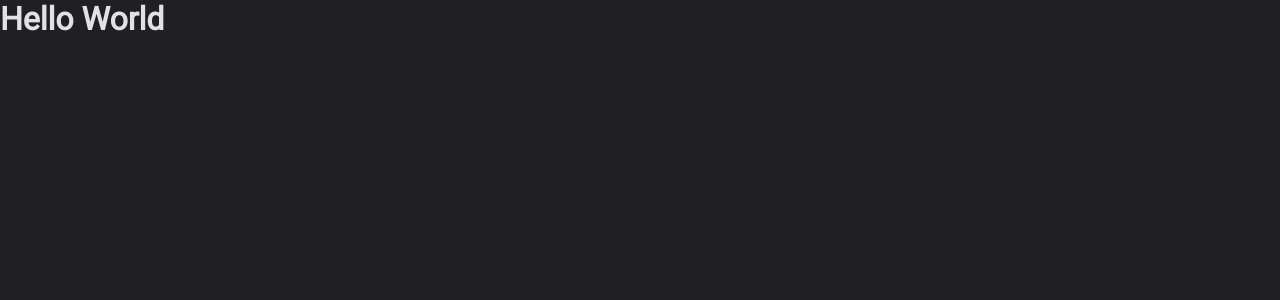
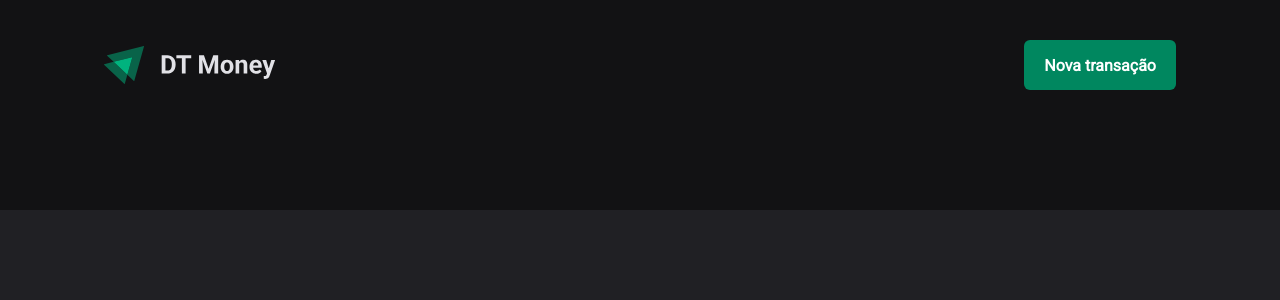
Before and after one commit to RobertodeOliveira/DT-Money, a React (Vite) app: page / in a window 1280 px wide. Shown: the top 300 px of the page. Built offline with nearby package versions, Linux system fonts and the light colour scheme.

Commit message:
feat: develop component Header

```diff
--- a/src/App.tsx
+++ b/src/App.tsx
@@ -1,15 +1,14 @@
 import { ThemeProvider } from "styled-components"
 import { defaultTheme } from "./styles/themes/default"
 import { GlobalStyle } from "./styles/global"
+import { Transactions } from "./pages/Transactions"
 
 export function App() {
   return (
     <>
       <ThemeProvider theme={defaultTheme}>
         <GlobalStyle />
-        <h1>
-          Hello World
-        </h1>
+        <Transactions />
       </ThemeProvider>
     </>
   )
--- /dev/null
+++ b/src/components/Header/index.tsx
@@ -0,0 +1,13 @@
+import * as S from './styles'
+import  logo  from '../../../public/logo.svg'
+
+export const Header = () => {
+  return (
+      <S.HeaderContainer>
+        <S.HeaderContent>
+          <img src={logo} alt="" />
+          <S.NewTranactionButton>Nova transação</S.NewTranactionButton>
+        </S.HeaderContent>
+      </S.HeaderContainer>
+  )
+}
--- /dev/null
+++ b/src/components/Header/styles.ts
@@ -0,0 +1,37 @@
+import styled, { css } from "styled-components";
+
+export const HeaderContainer = styled.header`
+  ${({theme}) => css`
+    background: ${theme["gray-900"]};
+    padding: 2.5rem 0 7.5rem;
+  `}
+`
+
+export const HeaderContent = styled.div`
+  width: 100%;
+  max-width: 1120px;
+  margin: 0 auto;
+  padding: 0 1.5rem;
+
+  display: flex;
+  justify-content: space-between;
+  align-items: center;
+`
+
+export const NewTranactionButton = styled.button`
+${({theme}) => css`
+  height: 50px;
+  border: 0;
+  background: ${theme["green-500"]};
+  color: ${theme.white};
+  font-weight: bold;
+  padding: 0 1.25rem;
+  border-radius: 6px;
+  cursor: pointer;
+
+  &:hover {
+    background: ${theme["green-700"]};
+    transition: background-color 0.5seg;
+  }
+`}
+`
--- /dev/null
+++ b/src/pages/Transactions/index.tsx
@@ -0,0 +1,9 @@
+import { Header } from "../../components/Header"
+
+export const Transactions = () => {
+  return (
+    <>
+      <Header />
+    </>
+  )
+}
```
Also changed, not shown: src/@types/styled.d.ts (added, +8 -0 lines), public/logo.svg (added).
